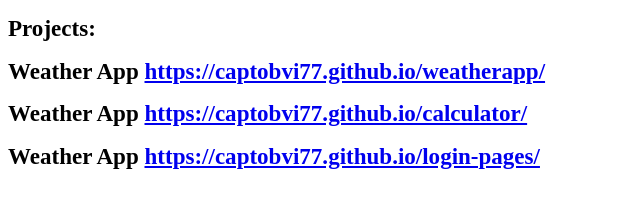
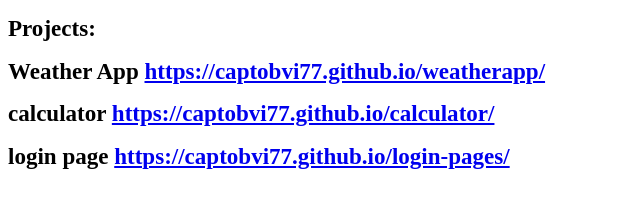
Before and after one commit to CaptObvi77/my-projects, a plain HTML site: page index.html in a window 1280 px wide. Shown: the whole page, without its empty margins (0-640 px from the left). Drawn offline with Linux system fonts and the light colour scheme.

Commit message:
Add files via upload

```diff
--- a/index.html
+++ b/index.html
@@ -9,7 +9,7 @@
 <body>
   <h1>Projects:</h1>
   <h1>Weather App <a href="https://captobvi77.github.io/weatherapp/">https://captobvi77.github.io/weatherapp/</a></h1>
-  <h1>Weather App <a href="https://captobvi77.github.io/calculator/">https://captobvi77.github.io/calculator/</a></h1>
-  <h1>Weather App <a href="https://captobvi77.github.io/login-pages/">https://captobvi77.github.io/login-pages/</a></h1>
+  <h1>calculator <a href="https://captobvi77.github.io/calculator/">https://captobvi77.github.io/calculator/</a></h1>
+  <h1>login page <a href="https://captobvi77.github.io/login-pages/">https://captobvi77.github.io/login-pages/</a></h1>
 </body>
 </html>
```
